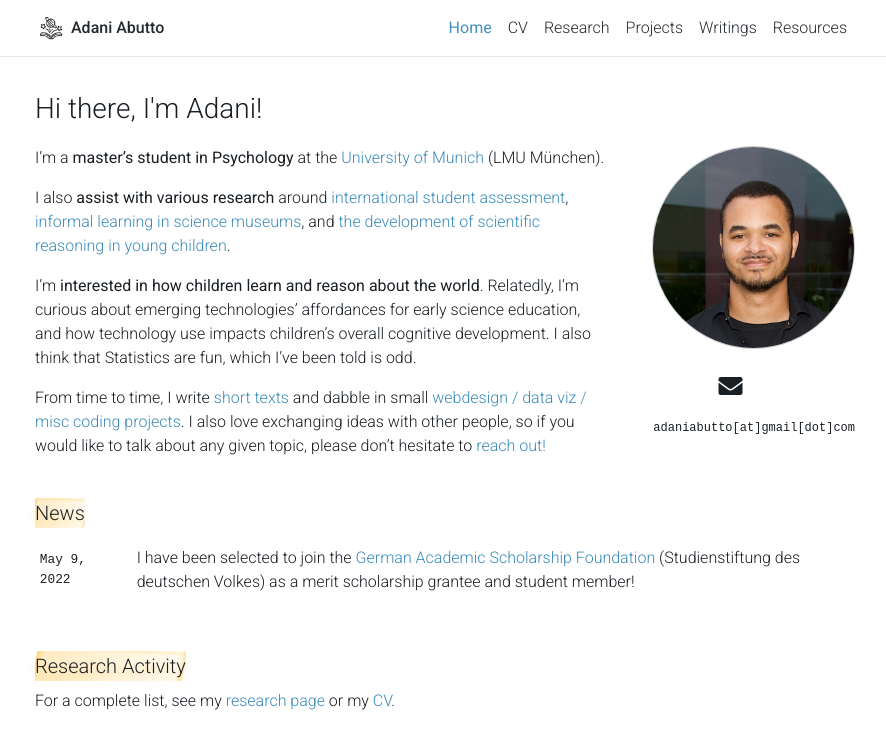
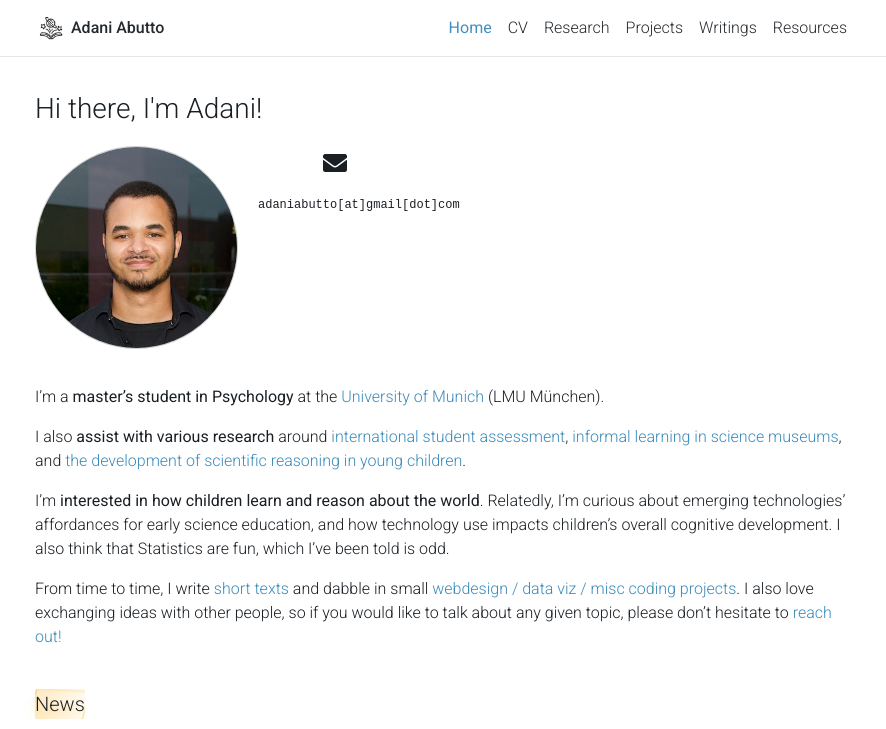
Before and after one commit to pindi-krishna/pindi-krishna.github.io, a Jekyll site: the page built from _pages/home.md, in a window 1280 px wide and 1238 px high. Shown: the top 729 px of the window, without its empty margins (195-1081 px from the left). Built offline with Jekyll 4.4.1, drawn with Linux system fonts in a browser that asks for light colours; full-size pictures stand in for the smaller copies a plugin makes; comment, search, counter and statistics services are not loaded; a style sheet for code colours, icons or effects is not loaded; grey boxes are pictures that could not be loaded.

Commit message:
Profile Mobile Layout

```diff
--- a/_sass/_base.scss
+++ b/_sass/_base.scss
@@ -196,6 +196,12 @@
 }
 
 @media (min-width: 576px) {
+  .profile.float-right {
+    width: 100%;
+    display: flex;
+    justify-content: center;
+    margin: 0 auto;
+  }
   .profile {
     width: 30%;
     margin: 0 auto;
```
